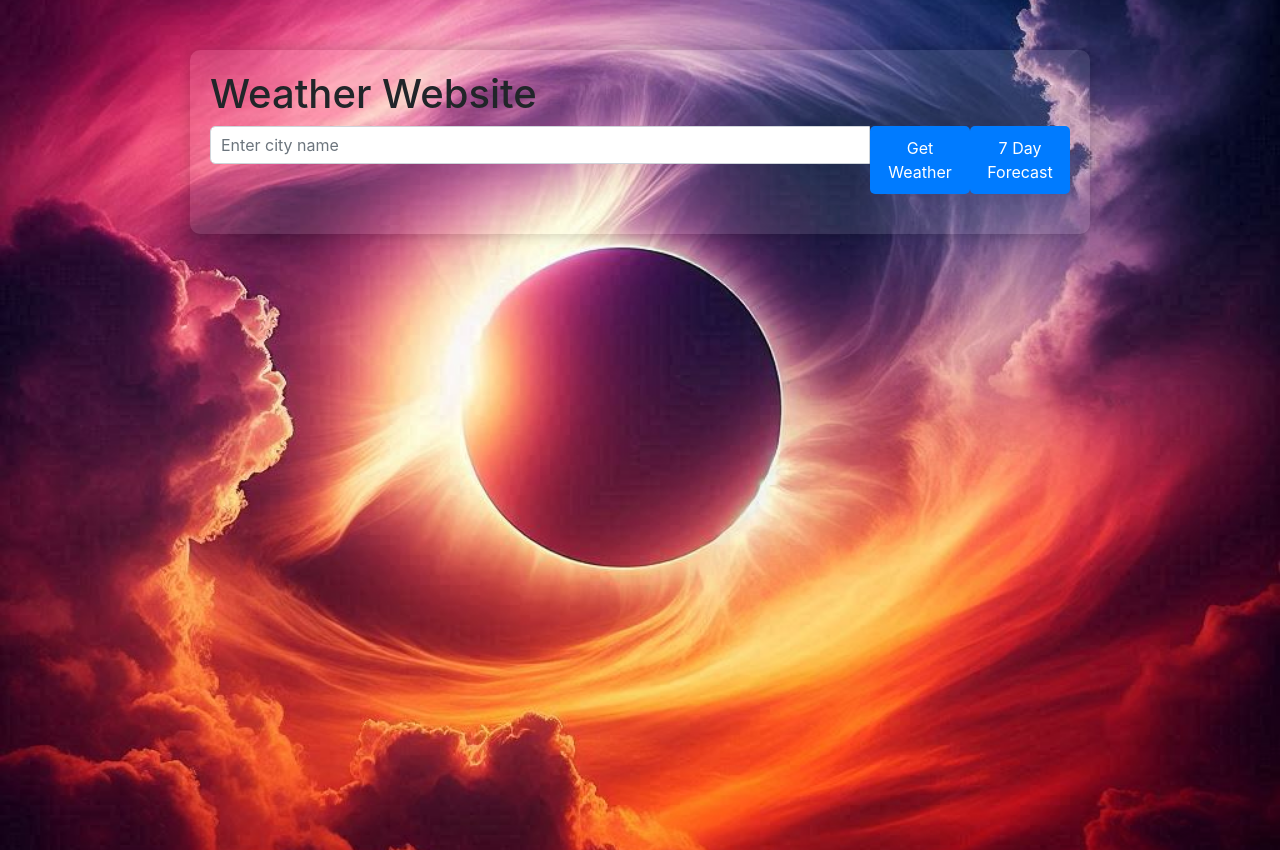
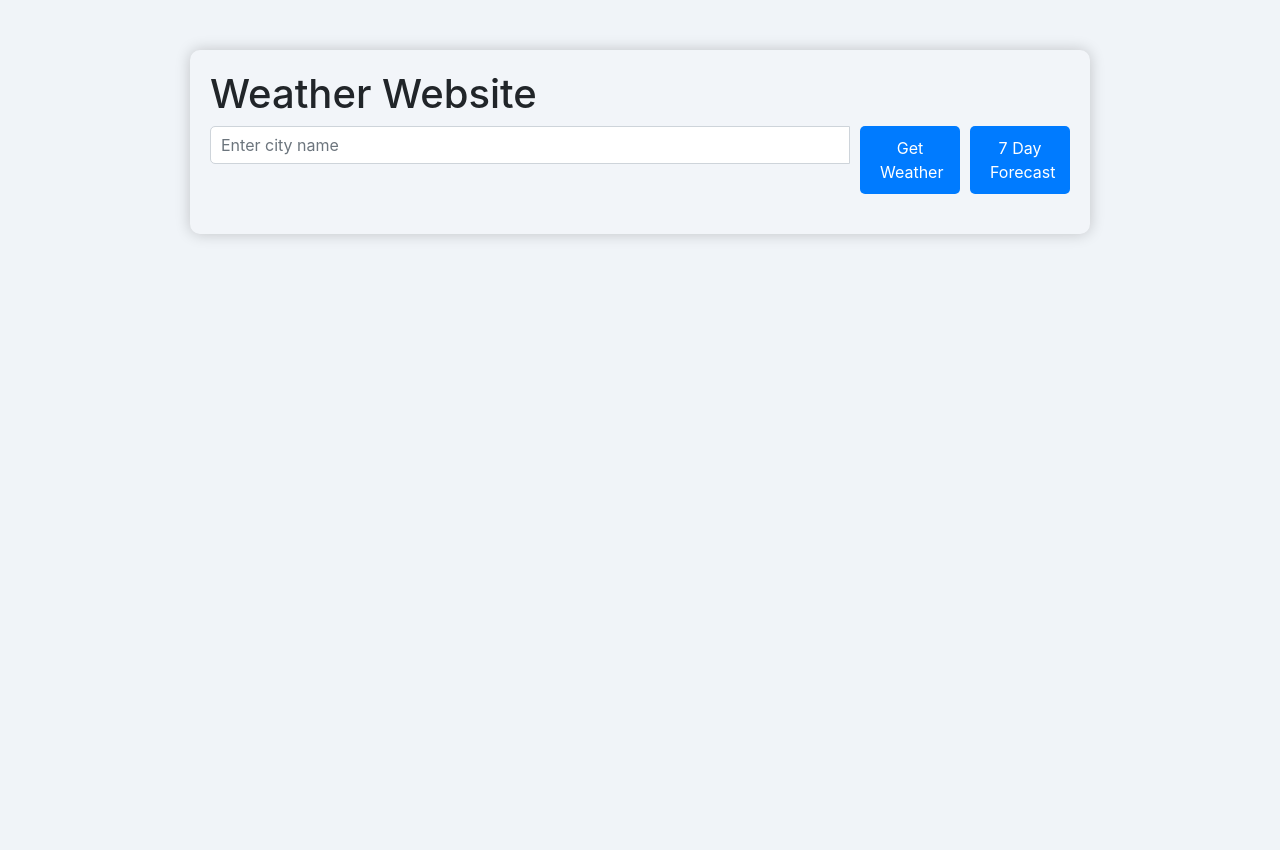
Before and after one commit to thezonei/weatherApp, a Flask app: page / in a window 1280 px wide. Run offline with Flask 3, Linux system fonts and the light colour scheme; some libraries are stand-ins or nearby versions.

Commit message:
Update index.html

```diff
--- a/templates/index.html
+++ b/templates/index.html
@@ -8,11 +8,11 @@
     <style>
         body {
 
-            background-image: url('bg.jpg');
+            background-color: #f0f4f8;
             background-size: cover;
             background-position: center;
             background-repeat: no-repeat;
-            margin: 0; /* Removes default margin provided by browsers */
+            min-height: 100vh; /* Removes default margin provided by browsers */
             height: 100vh; /* This makes sure that the background covers the full view height */
 
         }
@@ -39,7 +39,10 @@
             background-color: #007bff;
             color: #fff;
             border: none;
+            padding: 10px 20px;
+            margin-left: 10px;
             width: 100px;
+            border-radius: 5px;
         }
         button:hover {
             background-color: #0056b3;
```
